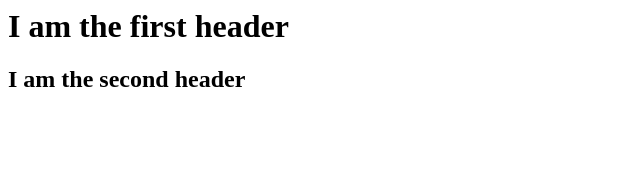
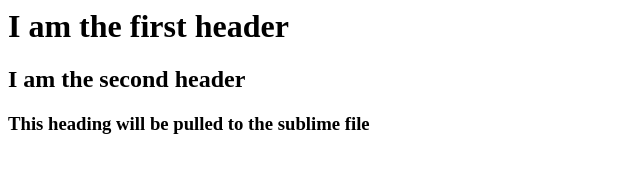
Before and after one commit to janell-anderson/newRep, a plain HTML site: page index.html in a window 1280 px wide. Shown: the whole page, without its empty margins (0-640 px from the left). Drawn offline with Linux system fonts and the light colour scheme.

Commit message:
added third heading

```diff
--- a/index.html
+++ b/index.html
@@ -1,2 +1,3 @@
 <h1> I am the first header </h1>
 <h2> I am the second header </h1>
+<h3> This heading will be pulled to the sublime file</h3>
```
